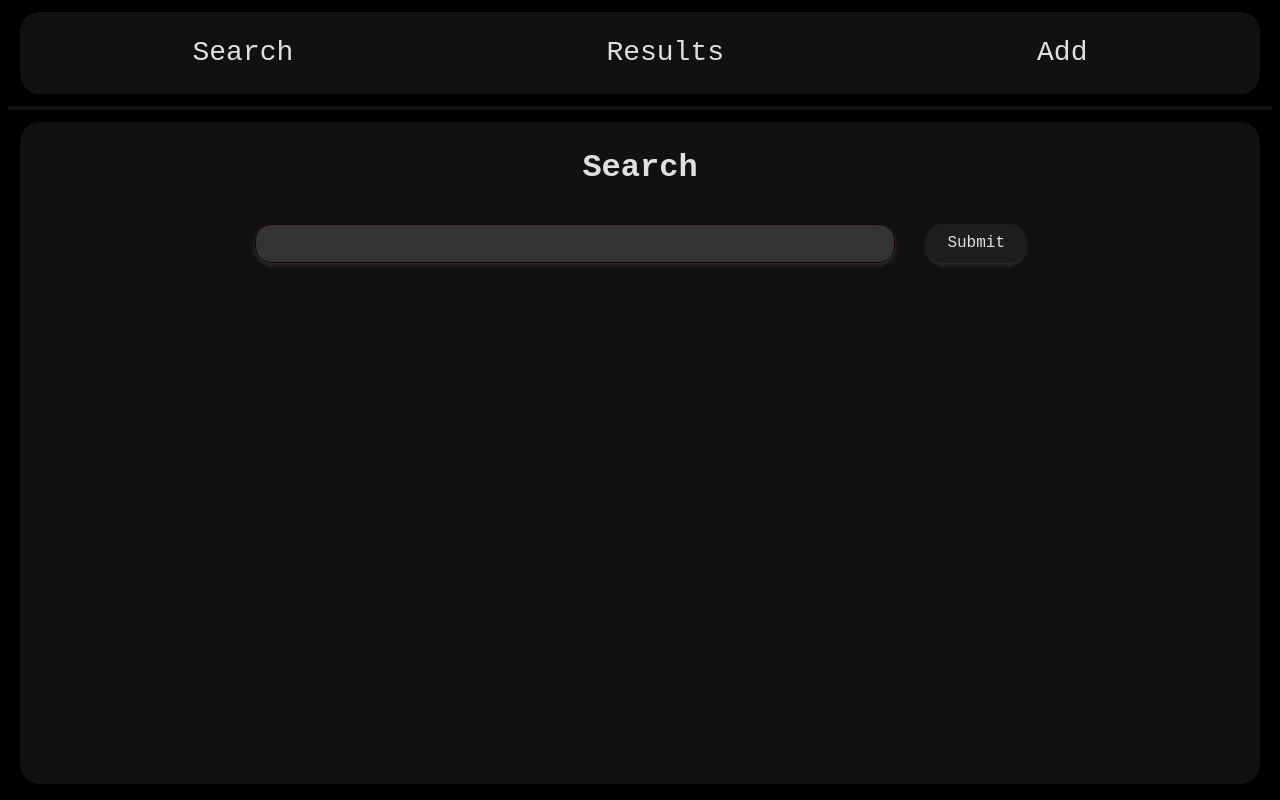
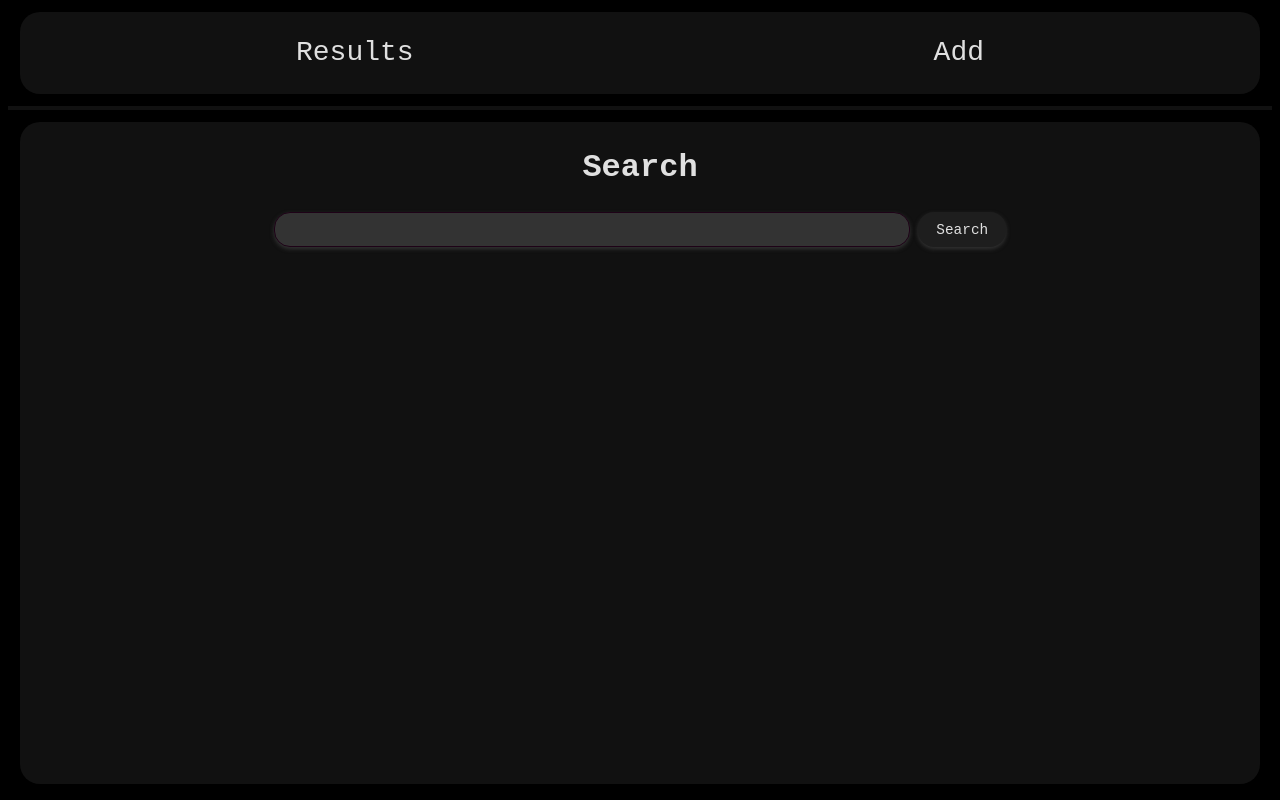
Before and after one commit to chipshifter/tagmaid, a React (Vite) app: page / in a window 1280 px wide. Built offline with nearby package versions, Linux system fonts and the light colour scheme.

Commit message:
Cooler dymanic nav bar

```diff
--- a/src/App.tsx
+++ b/src/App.tsx
@@ -6,7 +6,7 @@ import {
   Routes
 } from "react-router-dom";
 import "./App.css";
-import { SearchTab } from "./Search";
+import { SearchForm, SearchTab } from "./Search";
 import { ResultsTab } from "./Results";
 function App() {
   const [searchQuery, setSearchQuery] = useState([]);
@@ -14,27 +14,36 @@ function App() {
 
   return (
     <Router>
+      <Routes>
+        <Route path="/" element={
+          <>
             <nav className="page tabs">
               <div className="tabs-buttons">
-          <Link to="/">Search</Link>
                 <Link to="/results">Results</Link>
                 <Link to="/add">Add</Link>
               </div>
             </nav>
             <hr />
             <div className="page mainPage">
-        <Routes>
-          <Route path="/" element={
               <SearchTab searchState={{ searchQuery, setSearchQuery }} updateSearch={setSearchResultHashes} />
+            </div>
+          </>
         } />
         <Route path="/results" element={
+          <>
+            <nav className="page tabs">
+              <SearchForm searchState={{ searchQuery, setSearchQuery }} updateSearch={setSearchResultHashes} setErrorString={undefined} />
+            </nav>
+            <hr />
+            <div className="page mainPage">
               <ResultsTab query={searchQuery} searchResultHashes={searchResultHashes} />
+            </div>
+          </>
         } />
         <Route path="/add" element={
           <h1>Add</h1>
         } />
       </Routes >
-      </div>
     </Router >
   );
 }
--- a/src/Results.tsx
+++ b/src/Results.tsx
@@ -34,6 +34,7 @@ export function ResultsTab(props: { query: string, searchResultHashes: string[]
     React.useEffect(() => {
         const handleKeydown = (event: KeyboardEvent) => {
             if (event.key === "Escape") {
+                event.preventDefault();
                 navigate(-1);
             }
         };
--- a/src/Search.css
+++ b/src/Search.css
@@ -17,7 +17,7 @@ form {
 }
 
 form input {
-    margin: 16px;
+    margin: 4px;
 }
 
 form input[type=text] {
--- a/src/Search.tsx
+++ b/src/Search.tsx
@@ -3,9 +3,8 @@ import { useCallback, useState } from "react";
 import { useNavigate } from "react-router-dom";
 import "./Search.css";
 
-export function SearchTab({ searchState, updateSearch }) {
+export function SearchForm({ searchState, updateSearch, setErrorString }) {
     const [searchText, setSearchText] = useState(searchState.searchQuery);
-    const [errorString, setErrorString] = useState("");
     // When search is done, redirect to results page
     const navigate = useNavigate();
 
@@ -22,20 +21,25 @@ export function SearchTab({ searchState, updateSearch }) {
                 setErrorString("Error: " + error)
                 console.error(error)
             });
-    }, [searchText, errorString, setErrorString, navigate, updateSearch])
+    }, [searchText, setErrorString, navigate, updateSearch])
+    return (<form onSubmit={(e) => {
+        e.preventDefault()
+        submitSearch();
+    }}>
+        <input type="text" className="searchField" autoFocus={true} value={searchText} onChange={(e) => setSearchText(e.target.value)} />
+        <input type="submit" className="searchButton" value="Search" />
+    </form>);
+}
+
+export function SearchTab({ searchState, updateSearch }) {
+    const [errorString, setErrorString] = useState("");
 
     return (
         <div className="searchPage">
             <h1>Search</h1>
-            <form onSubmit={(e) => {
-                e.preventDefault()
-                submitSearch();
-            }}>
-                <input type="text" className="searchField" autoFocus={true} value={searchText} onChange={(e) => setSearchText(e.target.value)} />
-                <input type="submit" className="searchButton" value="Submit" />
-            </form>
+            <SearchForm searchState={searchState} updateSearch={updateSearch} setErrorString={setErrorString} />
             <br />
-            { errorString.length > 0 ? <h3 className="errorString">{errorString}</h3> : null}
+            {errorString.length > 0 ? <h3 className="errorString">{errorString}</h3> : null}
         </div>
     )
 }
--- a/src/styles.css
+++ b/src/styles.css
@@ -14,6 +14,9 @@
 
   color: var(--text);
   background-color: var(--furthest);
+
+  overflow-x: hidden;
+  overflow-y: hidden;
 
   font-synthesis: none;
   text-rendering: optimizeLegibility;
@@ -33,30 +36,6 @@ hr, br {
   color: var(--very-far);
   border: 2px solid;
   border-color: var(--very-far);
-}
-.container {
-  margin: 0;
-  padding-top: 10vh;
-  display: flex;
-  flex-direction: column;
-  justify-content: center;
-  text-align: center;
-}
-
-.logo {
-  height: 6em;
-  padding: 1.5em;
-  will-change: filter;
-  transition: 0.75s;
-}
-
-.logo.tauri:hover {
-  filter: drop-shadow(0 0 2em #24c8db);
-}
-
-.row {
-  display: flex;
-  justify-content: center;
 }
 
 a {
@@ -79,7 +58,7 @@ button {
   border-radius: 16px;
   border: 1px solid transparent;
   padding: 0.6em 1.2em;
-  font-size: 1em;
+  font-size: 0.9em;
   font-weight: 500;
   font-family: inherit;
   color: var(--text);
@@ -89,6 +68,7 @@ button {
 
 button {
   cursor: pointer;
+  padding: 2px;
 }
 
 button:hover, form input[type=submit]:hover {
```
Lines whose indentation alone changed are shown as unchanged.
